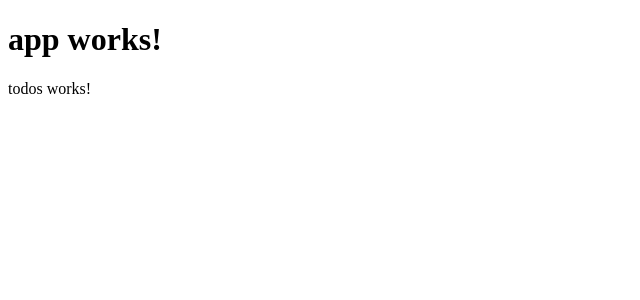
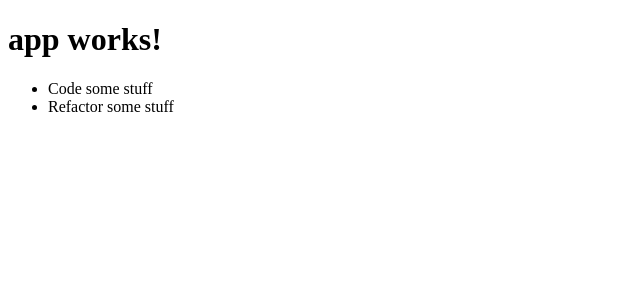
Before and after one commit to ProtaconSolutions/a2-koulutus, an Angular app: page / in a window 1280 px wide. Shown: the top 300 px of the page, without its empty margins (0-640 px from the left). Built offline with nearby package versions, Linux system fonts and the light colour scheme.

Commit message:
Added static todo items.

```diff
--- a/src/app/todos/todos.component.html
+++ b/src/app/todos/todos.component.html
@@ -1,3 +1,5 @@
-<p>
-  todos works!
-</p>
+<ul>
+  <li *ngFor="let todoItem of todoItems">
+    {{todoItem.name}}
+  </li>
+</ul>
--- a/src/app/todos/todos.component.ts
+++ b/src/app/todos/todos.component.ts
@@ -6,6 +6,10 @@ import { Component, OnInit } from '@angular/core';
   styleUrls: ['./todos.component.css']
 })
 export class TodosComponent implements OnInit {
+  private todoItems: any[] = [
+    {name: 'Code some stuff'},
+    {name: 'Refactor some stuff'},
+  ];
 
   constructor() { }
 
```
